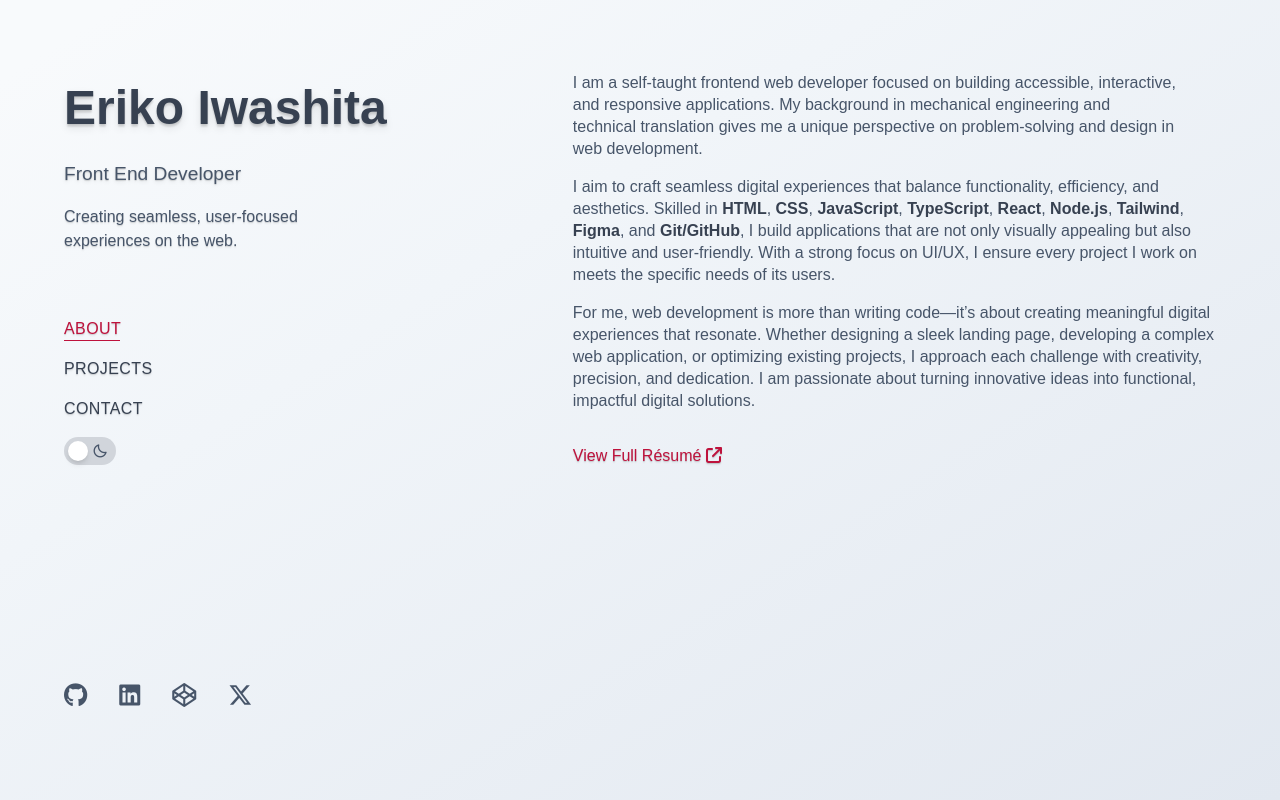
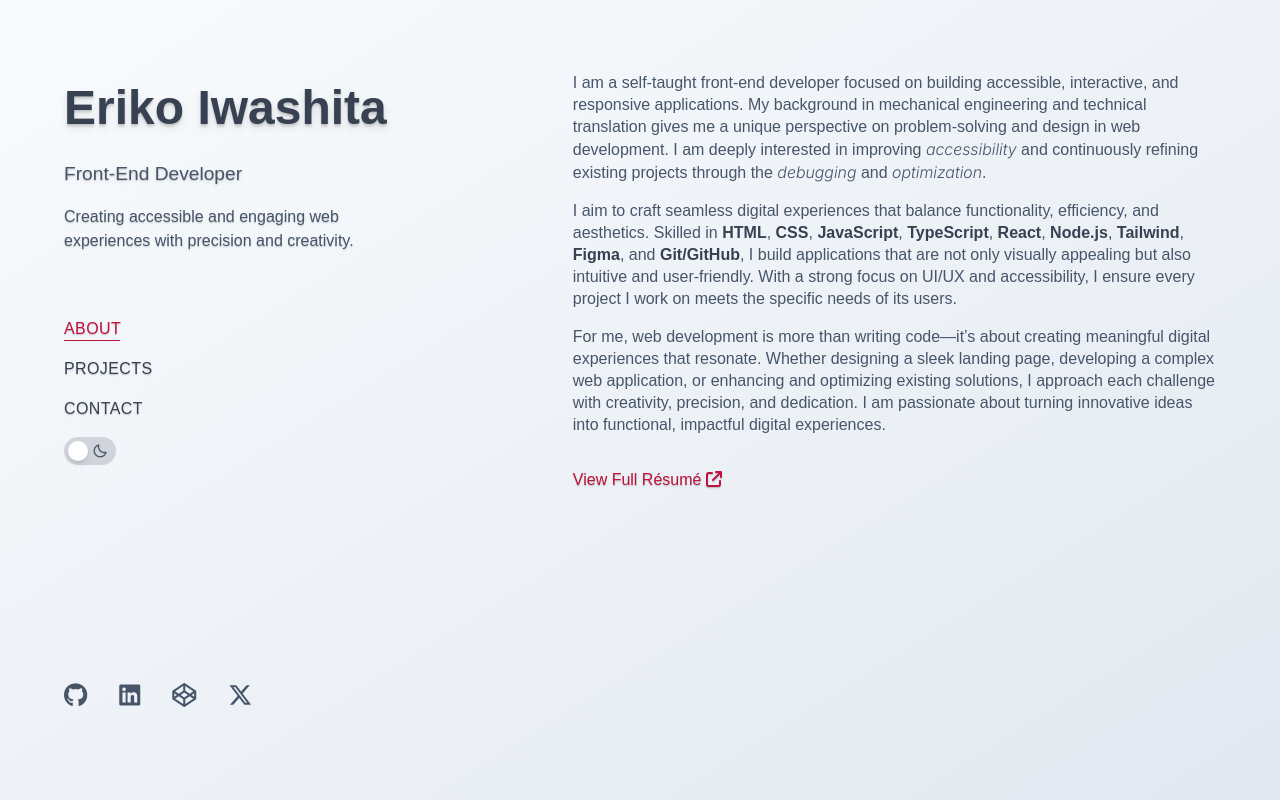
Before and after one commit to KellyBytes/kb-portfolio-website-v1, a React (Vite) app: page / in a window 1280 px wide. Shown: the top 800 px of the page. Built offline with nearby package versions, Linux system fonts and the light colour scheme; some icons are missing; a web font is replaced by a local one.

Commit message:
Update sentences in Hero and resume.pdf

```diff
--- a/src/components/Hero.jsx
+++ b/src/components/Hero.jsx
@@ -17,10 +17,12 @@ const Hero = () => {
       } transition-opacity duration-1500`}
     >
       <p className="text-pretty font-light leading-snug">
-        I am a self-taught frontend web developer focused on building
-        accessible, interactive, and responsive applications. My background in
-        mechanical engineering and technical translation gives me a unique
-        perspective on problem-solving and design in web development.
+        I am a self-taught front-end developer focused on building accessible,
+        interactive, and responsive applications. My background in mechanical
+        engineering and technical translation gives me a unique perspective on
+        problem-solving and design in web development. I am deeply interested in
+        improving <i>accessibility</i> and continuously refining existing
+        projects through the <i>debugging</i> and <i>optimization</i>.
       </p>
       <p className="text-pretty font-light leading-snug">
         I aim to craft seamless digital experiences that balance functionality,
@@ -43,17 +45,19 @@ const Hero = () => {
           Git/GitHub
         </span>
         , I build applications that are not only visually appealing but also
-        intuitive and user-friendly. With a strong focus on UI/UX, I ensure
-        every project I work on meets the specific needs of its users.
+        intuitive and user-friendly. With a strong focus on UI/UX and
+        accessibility, I ensure every project I work on meets the specific needs
+        of its users.
       </p>
       <p className="text-pretty font-light leading-snug">
         For me, web development is more than writing code—it’s about creating
         meaningful digital experiences that resonate. Whether designing a sleek
-        landing page, developing a complex web application, or optimizing
-        existing projects, I approach each challenge with creativity, precision,
-        and dedication. I am passionate about turning innovative ideas into
-        functional, impactful digital solutions.
+        landing page, developing a complex web application, or enhancing and
+        optimizing existing solutions, I approach each challenge with
+        creativity, precision, and dedication. I am passionate about turning
+        innovative ideas into functional, impactful digital experiences.
       </p>
+
       <a
         href="/resume.pdf"
         className={`resume text-[var(--c-accent)] mt-4 text-shadow-sm hover:opacity-80 ${
--- a/src/components/NavBar.jsx
+++ b/src/components/NavBar.jsx
@@ -60,10 +60,11 @@ const NavBar = () => {
               Eriko Iwashita
             </a>
             <h2 className="text-[var(--c-secondary)] font-medium text-[clamp(1.125rem,1.1rem+0.125vw,1.25rem)] text-shadow-md">
-              Front End Developer
+              Front-End Developer
             </h2>
             <p className="hidden lg:block lg:w-80 text-wrap text-shadow-sm font-light">
-              Creating seamless, user-focused experiences on the web.
+              Creating accessible and engaging web experiences with precision
+              and creativity.
             </p>
           </div>
 
--- a/src/data/index.js
+++ b/src/data/index.js
@@ -47,20 +47,20 @@ export const projects = [
     url: 'https://github.com/KellyBytes/news-app',
   },
   {
+    img: '/images/copacetic.png',
+    title: 'Word Learning App',
+    description:
+      'A spaced-repetition vocabulary app where users type words from meanings. It shows letter blocks, highlights errors, optimizes review intervals, and motivates daily study with a 24-hour streak system.',
+    tags: ['React', 'JavaScript'],
+    url: 'https://github.com/KellyBytes/copacetic',
+  },
+  {
     img: '/images/caffiend.png',
     title: 'Caffeine Tracker App',
     description:
       'A caffeine tracker app where users log drinks by type, cost, and time. It estimates caffeine levels in the body, shows stats and history with details. Supports light/dark mode, and uses Firebase for user and data management.',
     tags: ['React', 'JavaScript', 'Firebase'],
     url: 'https://github.com/KellyBytes/caffiend',
-  },
-  {
-    img: '/images/copacetic.png',
-    title: 'Word Learning App',
-    description:
-      'A spaced-repetition vocabulary app where users type words from meanings. It shows letter blocks, highlights errors, optimizes review intervals, and motivates daily study with a 24-hour streak system.',
-    tags: ['React', 'JavaScript'],
-    url: 'https://github.com/KellyBytes/copacetic',
   },
   {
     img: '/images/color-converter-app.png',
@@ -111,6 +111,14 @@ export const projects = [
     url: 'https://github.com/KellyBytes/calendar-app',
   },
   {
+    img: '/images/shopping-cart-ui.png',
+    title: 'Shopping Cart UI',
+    description:
+      'A online shopping site UI sample featuring a modern layout for browsing products. Designed to provide a seamless and visually appealing shopping experience across all devices.',
+    tags: ['React', 'Tailwind'],
+    url: 'https://github.com/KellyBytes/shopping-cart',
+  },
+  {
     img: '/images/faq-ui.png',
     title: 'FAQ UI',
     description:
@@ -127,14 +135,6 @@ export const projects = [
     url: 'https://github.com/KellyBytes/dark-light-toggle',
   },
   {
-    img: '/images/shopping-cart-ui.png',
-    title: 'Shopping Cart UI',
-    description:
-      'A online shopping site UI sample featuring a modern layout for browsing products. Designed to provide a seamless and visually appealing shopping experience across all devices.',
-    tags: ['React', 'Tailwind'],
-    url: 'https://github.com/KellyBytes/shopping-cart',
-  },
-  {
     img: '/images/quotes-app.png',
     title: 'Quotes App',
     description: 'A quotes app that shows famous quotes.',
```
Also changed, not shown: 1 other file (tests, documents, lock files or other folders).
